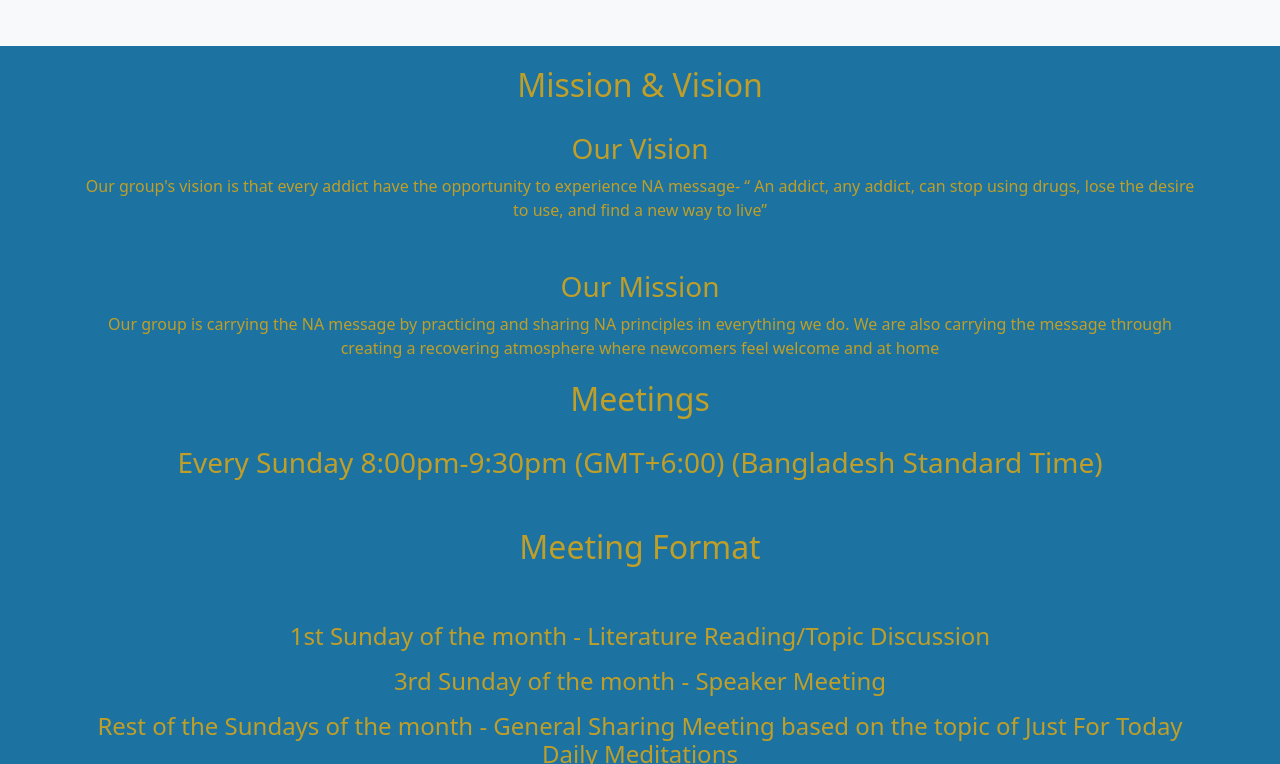
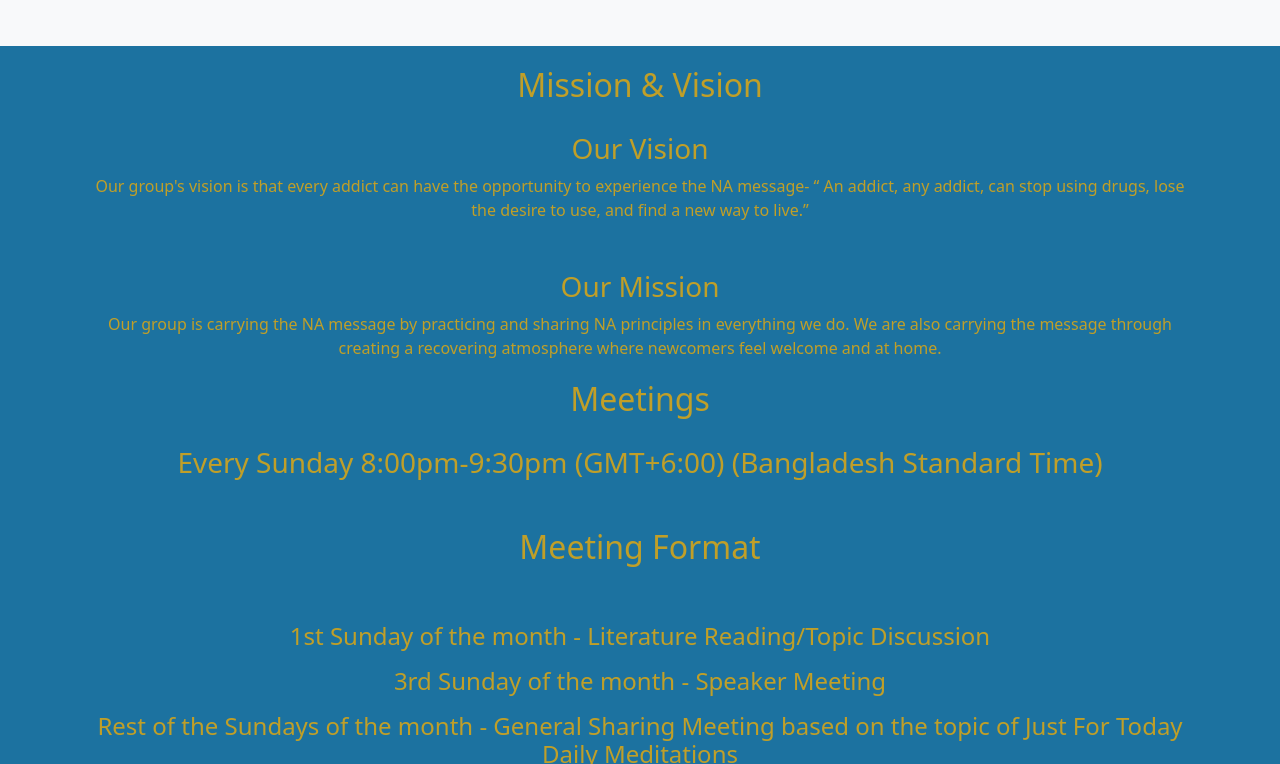
Before and after one commit to Timir699/winners-na, a plain HTML site: page index.html in a window 1280 px wide. Shown: the part 1082-1846 px from the top of the page. Drawn offline with nearby package versions, Linux system fonts and the light colour scheme.

Commit message:
word update

```diff
--- a/index.html
+++ b/index.html
@@ -46,7 +46,7 @@
             </nav>
 
         </div>
-        <h1 class="container pb-5 golden">Drug problem? Are you looking for an NA Meeting? The Address to Meeting : <p class="text-break">Apartment-A6, House-11, Road-17, Block-D, Banani, Dhaka.</p> We can help and it’s absolutely free-Call Us:
+        <h1 class="container pb-5 golden">Drug problem? Are you looking for an NA Meeting? The Address to Our Meeting : <p class="text-break">Apartment-A6, House-11, Road-17, Block-D, Banani, Dhaka.</p> We can help and it’s absolutely free-Call Us:
             <br>
             <a class="golden" href="tel:+8801717188111">+8801717188111</a><br>
             <a class="golden" href="tel:+8801725000013">+8801725000013</a>
@@ -88,12 +88,12 @@
                 <div class="container">
                     <h3 class="golden text-center">Our Vision</h3>
                     <p class="golden text-center mb-5">
-                        Our group's vision is that every addict have the opportunity to experience NA message- “ An addict, any addict, can stop using drugs, lose the desire to use, and find a new way to live”
+                        Our group's vision is that every addict can have the opportunity to experience the NA message- “ An addict, any addict, can stop using drugs, lose the desire to use, and find a new way to live.”
                     </p>
 
                     <h3 class="golden text-center">Our Mission</h3>
                     <p class="golden text-center">
-                        Our group is carrying the NA message by practicing and sharing NA principles in everything we do. We are also carrying the message through creating a recovering atmosphere where newcomers feel welcome and at home
+                        Our group is carrying the NA message by practicing and sharing NA principles in everything we do. We are also carrying the message through creating a recovering atmosphere where newcomers feel welcome and at home.
                     </p>
                 </div>
             </div>
```
